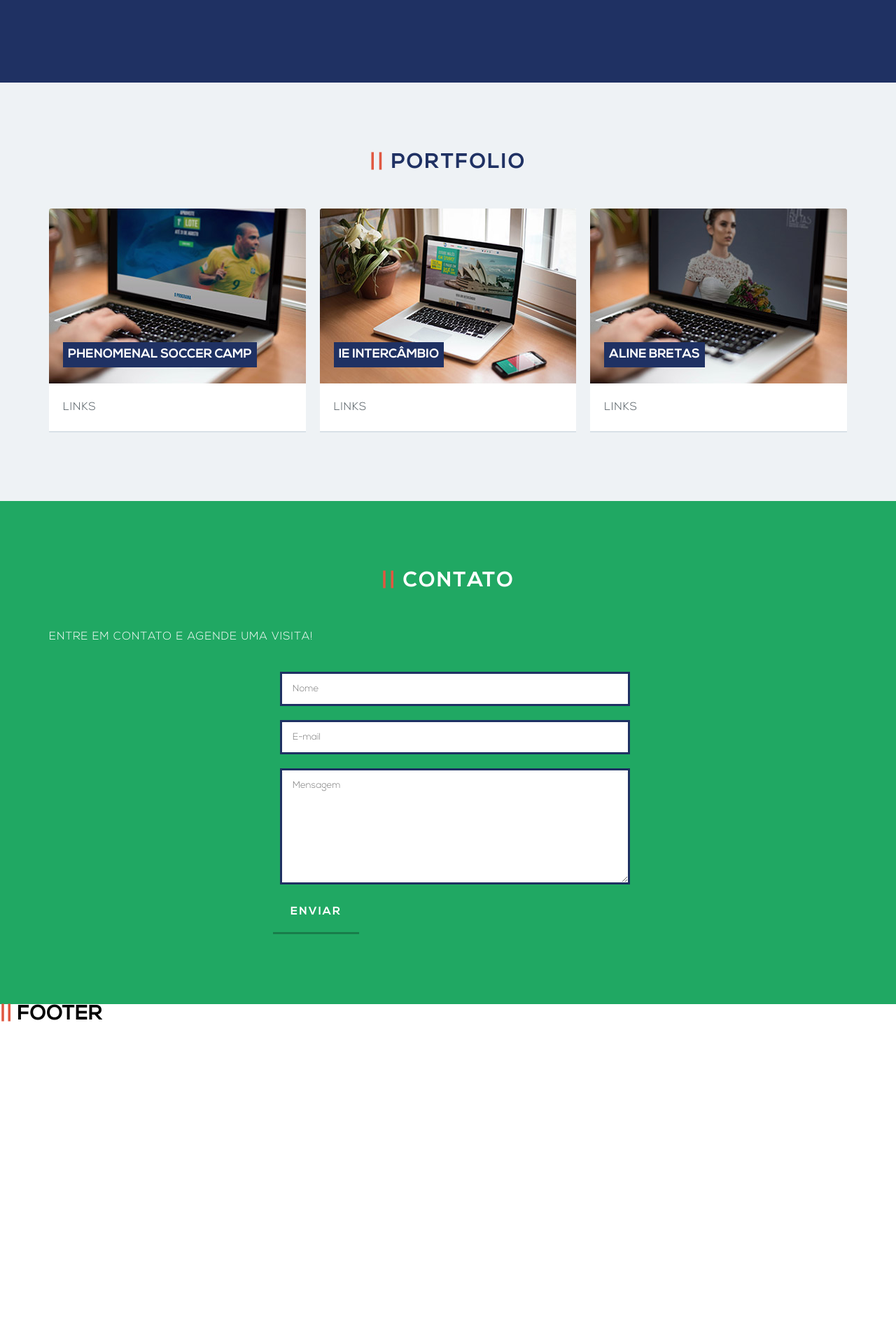
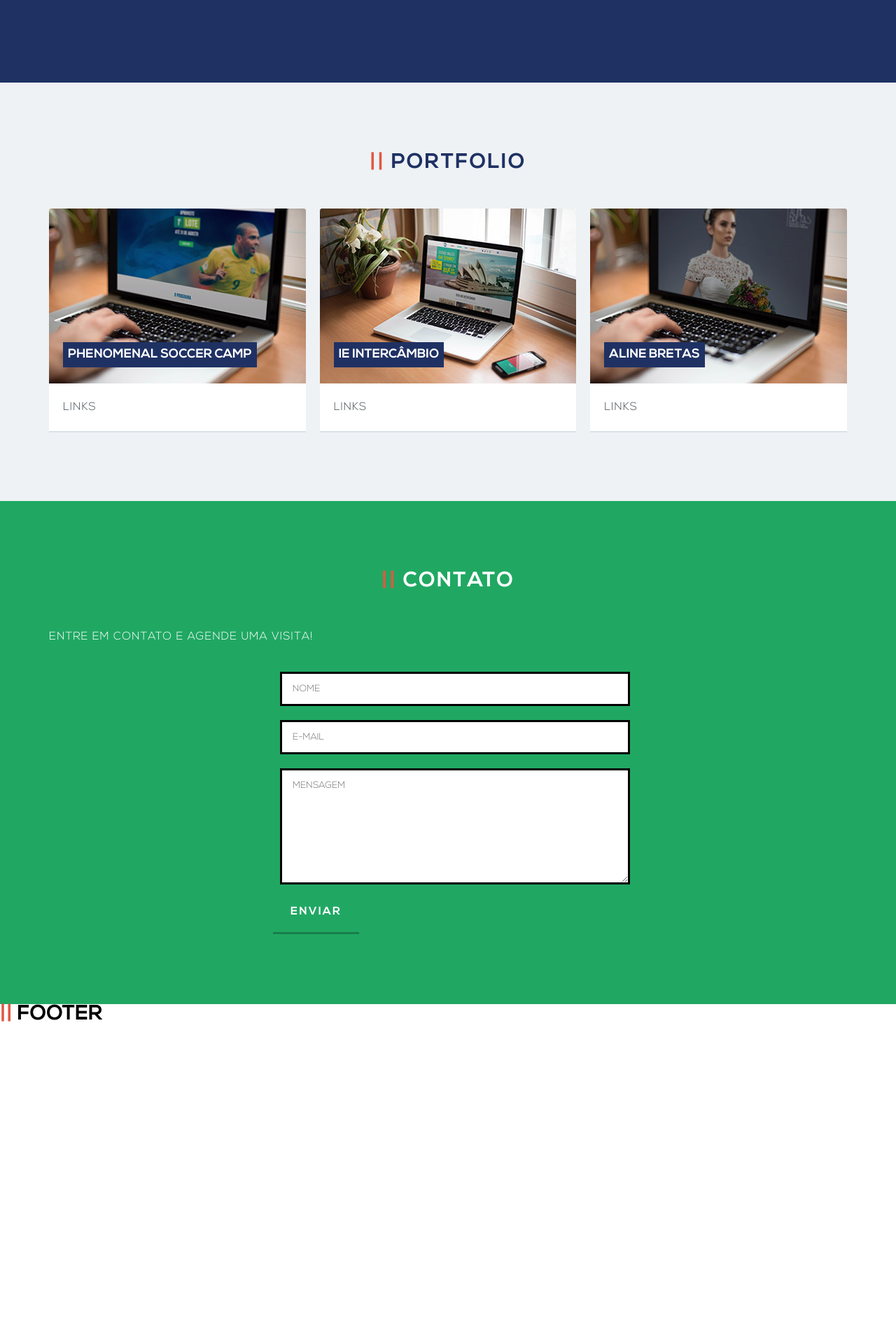
Before and after one commit to evertontatu/static-portfolio, a Jekyll site: the page built from index.html, in a window 1280 px wide. Shown: the part 1549-3434 px from the top of the page at 70% size. Built offline with Jekyll 4.4.1, drawn with Linux system fonts in a browser that asks for light colours; nearby versions of some CDN libraries; library files that are not in the unit come from our copies.

Commit message:
formulario

```diff
--- a/_includes/contato.html
+++ b/_includes/contato.html
@@ -6,23 +6,23 @@
     <form>
       <div class="groupForm">
         <label for="nome">
-          <input type="text" placeholder="Nome" name="nome">
+          <input type="text" placeholder="NOME" name="nome">
         </label>
       </div>
 
       <div class="groupForm">
         <label for="email">
-          <input type="email" placeholder="E-mail" name="email">
+          <input type="email" placeholder="E-MAIL" name="email">
         </label>
       </div>
 
       <div class="mensage">
         <label for="mensage">
-          <textarea name="mensage" id="mensage" cols="30" rows="10" placeholder="Mensagem"></textarea>
+          <textarea name="mensage" id="mensage" cols="30" rows="10" placeholder="MENSAGEM"></textarea>
         </label>
       </div>
 
-      <button type="submit" name="submit">Enviar</button>
+      <button type="submit" name="submit">ENVIAR</button>
     </form>
   </div>
 </section>
--- a/_sass/style.scss
+++ b/_sass/style.scss
@@ -291,8 +291,8 @@
     width: 100%;
     margin: 10px;
     padding:15px;
-    border: $azulBrand solid 3px;
-    outline-color: $azulBrand;
+    border: darken($verdeBrand, 40%) solid 3px;
+    outline-color: $verdeBrand;
     font-family: $font-brand-text;
   }
 
```
Also changed, not shown: css/main.css.
